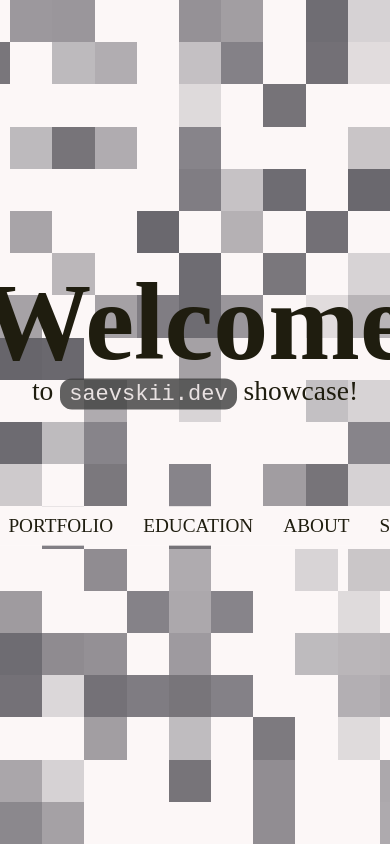
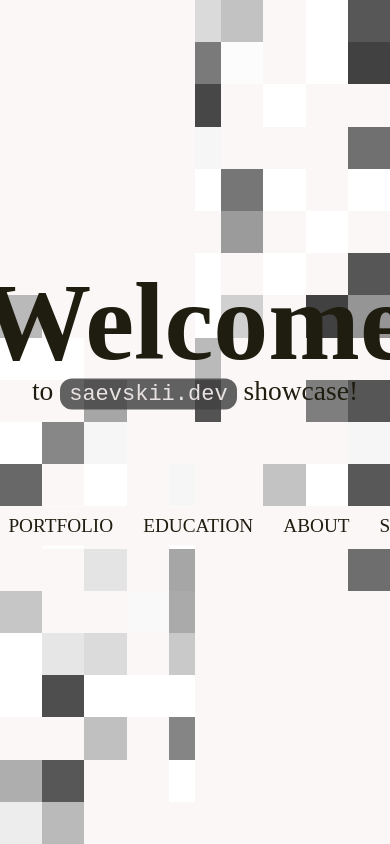
Before and after one commit to vodyaraman/portfolio, an Astro site: page / in a window 390 px wide. Built offline with nearby package versions, Linux system fonts and the light colour scheme; Astro itself is replaced by a stand-in of ours; animation ran at ten frames a second.

Commit message:
update 2

```diff
--- a/src/components/cuboid-large-theme/components/Cube.ts
+++ b/src/components/cuboid-large-theme/components/Cube.ts
@@ -2,18 +2,20 @@ import * as THREE from 'three';
 
 export default class Cube {
     mesh: THREE.Mesh;
+    public color: number;
 
     constructor(size: number, color: number, opacity: number) {
         // Геометрия куба
         const geometry = new THREE.BoxGeometry(size, size, size);
+        this.color = color;
 
         // Стандартный материал с нормалями
         const material = new THREE.MeshStandardMaterial({
             color,
             transparent: true,
             opacity,
-            roughness: 0.2, // Более гладкая поверхность
-            metalness: 0.5, // Добавляем отражения
+            roughness: 0, // Более гладкая поверхность
+            metalness: 0, // Добавляем отражения
         });
 
         this.mesh = new THREE.Mesh(geometry, material);
@@ -42,4 +44,21 @@ export default class Cube {
 
         requestAnimationFrame(animate);
     }
+
+    setOpacity() {
+        const material = this.mesh.material as THREE.MeshStandardMaterial;
+
+        if (material.transparent) {
+            material.opacity = 0.5; // Сбрасываем прозрачность
+        }
+    };
+
+    resetOpacity() {
+        const material = this.mesh.material as THREE.MeshStandardMaterial;
+
+        if (material.transparent) {
+            material.opacity = 1.0; // Сбрасываем прозрачность
+        }
+    }
+
 }
--- a/src/components/cuboid-large-theme/СuboidAnimtaion.tsx
+++ b/src/components/cuboid-large-theme/СuboidAnimtaion.tsx
@@ -1,9 +1,13 @@
-import React, { Component, type CSSProperties, type RefObject } from 'react';
+import React, { Component, type RefObject } from 'react';
 import * as THREE from 'three';
 import Cube from './components/Cube';
 import Grid from './components/Grid';
 
-class ThreeScene extends Component {
+interface ThreeSceneProps {
+    adapt: 'left' | 'right'; // Обязательный пропс для выбора ориентации камеры
+}
+
+class ThreeScene extends Component<ThreeSceneProps> {
     private containerRef: RefObject<HTMLDivElement | null>;
     private scene!: THREE.Scene;
     private camera!: THREE.OrthographicCamera;
@@ -11,8 +15,11 @@ class ThreeScene extends Component {
     private cubes: Cube[] = [];
     private grid!: Grid;
     private animationId?: number;
+    private raycaster = new THREE.Raycaster();
+    private mouse = new THREE.Vector2();
+    private lastIntersectedCube: Cube | null = null;
 
-    constructor(props: {}) {
+    constructor(props: ThreeSceneProps) {
         super(props);
         this.containerRef = React.createRef<HTMLDivElement>();
     }
@@ -27,8 +34,8 @@ class ThreeScene extends Component {
 
         this.scene = new THREE.Scene();
 
-        // Камера!
-        const aspect = window.innerWidth / window.innerHeight;
+        // Настройка камеры
+        const aspect = container.offsetWidth / container.offsetHeight;
         const frustumSize = 10;
 
         this.camera = new THREE.OrthographicCamera(
@@ -39,6 +46,8 @@ class ThreeScene extends Component {
             0.1,
             1000
         );
+
+
         this.camera.position.set(0, 0, 10);
         this.camera.lookAt(0, 0, 0);
 
@@ -47,29 +56,17 @@ class ThreeScene extends Component {
         this.renderer.setClearColor(0x000000, 0);
         container.appendChild(this.renderer.domElement);
 
-        const size = this.calculateSize(); // Размер кубов (вернул как в оригинале)
+        const size = this.calculateSize();
         this.grid = new Grid(7, size, this.camera);
 
-
-        // Свет!
-        const ambientLight = new THREE.AmbientLight(0xffffff, 0.5);
+        const ambientLight = new THREE.AmbientLight(0xffffff, 5);
         this.scene.add(ambientLight);
-
-        const directionalLight = new THREE.DirectionalLight(0xffffff, 1);
-        directionalLight.position.set(5, 10, 7); // Установите позицию света
-        directionalLight.target.position.set(0, 0, 0); // Убедитесь, что свет направлен на центр
-        directionalLight.castShadow = true; // Включение теней для света
-        directionalLight.shadow.mapSize.width = 1024; // Разрешение теневой карты
-        directionalLight.shadow.mapSize.height = 1024;
-
-        this.scene.add(directionalLight);
-
-
 
         this.addCubesWithAnimation();
 
+        this.renderer.domElement.addEventListener('mousemove', this.onMouseMove);
         window.addEventListener('resize', this.handleWindowResize);
-        // Мотор!
+
         this.renderScene();
     }
 
@@ -100,11 +97,22 @@ class ThreeScene extends Component {
         const spawnPosition = this.grid.getSpawnPosition();
         if (!spawnPosition) return;
 
-
         const size = this.calculateSize();
 
-        const opacity = 0.1 + Math.random() * 0.5;
-        const cube = new Cube(size, 0x080529, opacity);
+        const minGray = 50; // Минимальный оттенок серого (светлый)
+        const maxGray = 255; // Максимальный оттенок серого (белый)
+
+        // Генерируем случайное значение серого в указанном диапазоне
+        const grayValue = Math.floor(minGray + Math.random() * (maxGray - minGray));
+
+        // Убедимся, что цвет корректно преобразуется в формат 0xRRGGBB
+        const grayColor = (grayValue << 16) | (grayValue << 8) | grayValue;
+
+        console.log(`Generated gray color: #${grayColor.toString(16).padStart(6, '0')}`); // Для отладки
+
+        // Создаем куб с этим цветом
+        const cube = new Cube(size, grayColor, 1); // Полностью непрозрачный куб
+
         cube.mesh.position.set(spawnPosition.x, spawnPosition.y, 0);
         this.scene.add(cube.mesh);
         cube.animateScale({ x: 1, y: 1, z: 1 }, 1000);
@@ -127,6 +135,54 @@ class ThreeScene extends Component {
         this.renderer.setSize(container.offsetWidth, container.offsetHeight);
     };
 
+    onMouseMove = (event: MouseEvent) => {
+        const rect = this.renderer.domElement.getBoundingClientRect();
+
+        // Преобразование координат мыши в пространство WebGL
+        const normalizedX = ((event.clientX - rect.left) / rect.width) * 2 - 1;
+        const normalizedY = -((event.clientY - rect.top) / rect.height) * 2 + 1;
+
+        // Учитываем ориентацию окна
+        if (this.props.adapt === 'right') {
+            // Инвертируем X и Y для ориентации "right"
+            this.mouse.x = -normalizedX;
+            this.mouse.y = -normalizedY;
+        } else {
+            // Используем обычные координаты для "left"
+            this.mouse.x = normalizedX;
+            this.mouse.y = normalizedY;
+        }
+
+        // Обновляем луч Raycaster
+        this.raycaster.setFromCamera(this.mouse, this.camera);
+
+        // Проверяем пересечения с кубами
+        const intersects = this.raycaster.intersectObjects(this.cubes.map(cube => cube.mesh));
+
+        if (intersects.length > 0) {
+            const intersectedCube = intersects[0].object;
+
+            // Находим соответствующий куб
+            const cube = this.cubes.find(c => c.mesh === intersectedCube);
+
+            if (cube && cube !== this.lastIntersectedCube) {
+                // Если это новый куб, сбрасываем прозрачность с предыдущего
+                if (this.lastIntersectedCube) {
+                    this.lastIntersectedCube.resetOpacity();
+                }
+
+                // Устанавливаем текущий куб и задаём ему прозрачность
+                this.lastIntersectedCube = cube;
+                cube.setOpacity(); // Устанавливаем прозрачность 0.5
+            }
+        } else if (this.lastIntersectedCube) {
+            // Если курсор ушёл с куба
+            this.lastIntersectedCube.resetOpacity();
+            this.lastIntersectedCube = null;
+        }
+    };
+
+
     renderScene = () => {
         this.renderer.render(this.scene, this.camera);
         this.animationId = requestAnimationFrame(this.renderScene);
@@ -136,9 +192,8 @@ class ThreeScene extends Component {
         const aspectRatio = window.innerWidth / window.innerHeight;
         const baseSize = aspectRatio / 4;
 
-        // Устанавливаем минимальный и максимальный размер для квадрата
-        const minSize = 0.5; // минимальный размер
-        const maxSize = 2;   // максимальный размер
+        const minSize = 0.5;
+        const maxSize = 2;
 
         return Math.min(Math.max(baseSize, minSize), maxSize);
     };
@@ -148,9 +203,6 @@ class ThreeScene extends Component {
             <div
                 ref={this.containerRef}
                 style={{
-                    position: 'absolute',
-                    top: 0,
-                    left: 0,
                     width: '100%',
                     height: '100%',
                 }}
--- a/src/components/header/Header.scss
+++ b/src/components/header/Header.scss
@@ -1,25 +1,25 @@
-.header {
+header {
     @include flexbox(row);
     transform: translateY(-40vh);
     top: 40vh;
     position: sticky;
     z-index: 10;
 
-    &.expanded {
-        @include primary-color-scheme();
-    }
-
     nav {
         @include flexbox(row);
-        @include full-parent();
+        @include primary-color-scheme();
+        box-sizing: border-box;
+        width: fit-content;
+
         transition: all 1.5s ease;
-        padding: 0px 50px;
-        box-sizing: border-box;
+
+        &.expanded {
+            width: 100%;
+        }
 
         a {
             @include no-def-styles();
             @include text-header(1.75rem, center, 500);
-            @include primary-color-scheme();
             padding: 10px 15px;
             cursor: pointer;
             transition: all 0.3s linear;
--- a/src/components/header/Header.tsx
+++ b/src/components/header/Header.tsx
@@ -33,8 +33,8 @@ export default function Header() {
 
     return (
         <Suspense fallback='Шапка'>
-            <header className={`header ${expanded > window.innerWidth / 20 - 15 && "expanded"}`}>
-                <nav>
+            <header>
+                <nav className={`${expanded > window.innerWidth / 20 - 10 && "expanded"}`}>
                     <a style={{ padding: `10px ${expanded}px` }}>MAIN</a>
                     <a style={{ padding: `10px ${expanded}px` }}>PORTFOLIO</a>
                     <a style={{ padding: `10px ${expanded}px` }}>EDUCATION</a>
--- a/src/sections/intro/Intro.astro
+++ b/src/sections/intro/Intro.astro
@@ -10,10 +10,10 @@ import Header from "@/components/header/Header";
 <main class="landing">
     <section class="intro">
         <div class="cuboid-large-theme">
-            <ThreeScene client:load/>
+            <ThreeScene client:load adapt="left"/>
         </div>
         <div class="cuboid-large-theme rotated">
-            <ThreeScene client:load/>
+            <ThreeScene client:load adapt="right"/>
         </div>
         <h1 class="intro__title">Welcome</h1>
         <h2 class="intro__subtitle">
--- a/src/sections/intro/Intro.scss
+++ b/src/sections/intro/Intro.scss
@@ -43,9 +43,15 @@
         .cuboid-large-theme {
             @include absolute-fw();
             z-index: 0;
+            width: 50%;
+            height: 100%;
+            top: 0;
+            left: 0px;
 
             &.rotated {
                 transform: rotate(180deg);
+                top: 0%;
+                left: 50%;
             }
         }
     }
```
Also changed, not shown: src/assets/Leather002.png (deleted), 2 other files.
